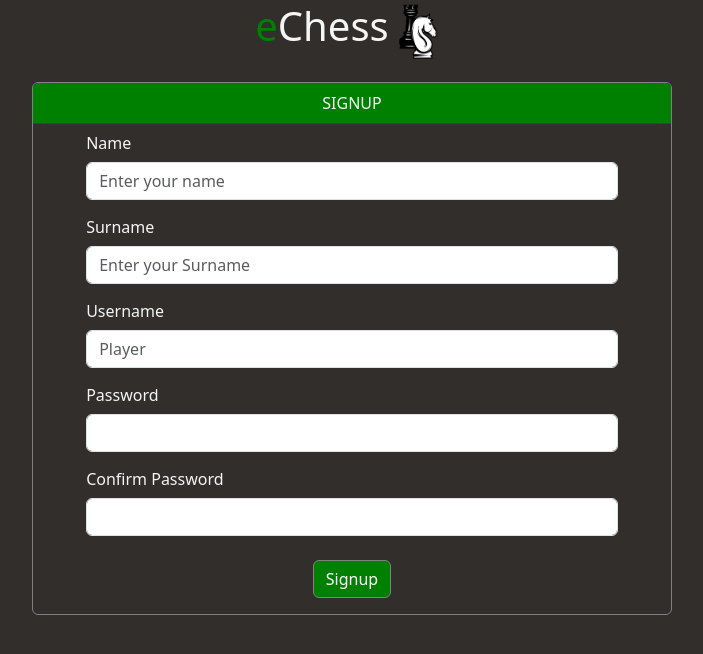
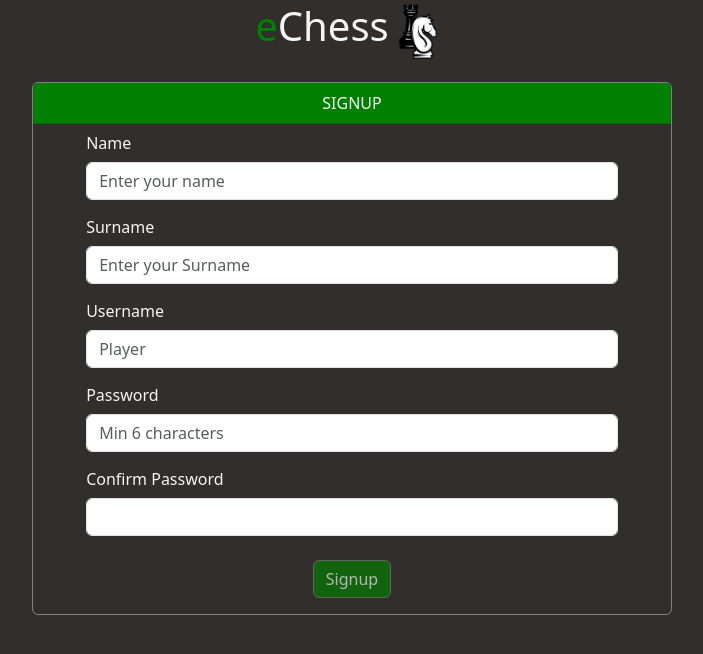
Before and after one commit to Simo23-cpp/e-Chess, an Angular app in the folder client/e-chess/: page /signup in a window 1280 px wide. Shown: the top 654 px of the page, without its empty margins (288-991 px from the left). Built offline with nearby package versions, Linux system fonts and the light colour scheme.

Commit message:
connection of backend and frontend in signup-page

```diff
--- a/client/e-chess/src/app/pages/signup-page/signup-page.component.css
+++ b/client/e-chess/src/app/pages/signup-page/signup-page.component.css
@@ -15,6 +15,15 @@
     justify-content: center;
     margin-bottom: 10px;
 }
+
+.color-alert {
+    color: whitesmoke;
+    font-size: 15px;
+    font-style: bold;
+    background-color: #DC3545;
+    border: 2px solid gray;
+}
+
 
 .btn-primary {
     font-size: medium;
--- a/client/e-chess/src/app/pages/signup-page/signup-page.component.html
+++ b/client/e-chess/src/app/pages/signup-page/signup-page.component.html
@@ -1,44 +1,71 @@
 <div class="f-flex">
+    <div *ngIf="showAlert" class="alert alert-danger color-alert col-8 colll-" style="text-align: center;" role="alert">
+        Passwords not equals
+        <div data-bs-theme="dark" style="float: right;">
+            <button type="button" class="btn-close" aria-label="Close" (click)="showAlert=false"></button>
+        </div>
+    </div>
+</div>
+
+<div class="f-flex">
+    <div *ngIf="usernameExist" class="alert alert-danger color-alert col-8 colll-" style="text-align: center;"
+        role="alert">
+        Username already exist
+        <div data-bs-theme="dark" style="float: right;">
+            <button type="button" class="btn-close" aria-label="Close" (click)="usernameExist=false"></button>
+        </div>
+    </div>
+</div>
+
+<div class="f-flex">
+
     <div class="card col-6 coll-">
         <div class="card-header">
             SIGNUP
         </div>
 
+        <form [formGroup]="submitForm" (ngSubmit)="onSubmit()">
+            <div class="c-flex">
 
-        <div class="c-flex">
                 <div class="mb-2 col-10 coll-">
                     <label class="col-5 col-form-label">Name</label>
                     <div class="col-12">
-                    <input type="text" class="form-control" placeholder="Enter your name">
+                        <input type="text" class="form-control" placeholder="Enter your name" formControlName="name">
                     </div>
                 </div>
                 <div class="mb-2 col-10 coll-">
                     <label class="col-5 col-form-label">Surname</label>
                     <div class="col-12">
-                    <input type="text" class="form-control" placeholder="Enter your Surname">
+                        <input type="text" class="form-control" placeholder="Enter your Surname"
+                            formControlName="surname">
                     </div>
                 </div>
                 <div class="mb-2 col-10 coll-">
                     <label for="staticEmail" class="col-5 col-form-label">Username</label>
                     <div class="col-12">
-                    <input type="text" class="form-control" placeholder="Player">
+                        <input type="text" class="form-control" placeholder="Player" formControlName="username">
                     </div>
                 </div>
                 <div class="mb-2 col-10 coll-">
                     <label for="inputPassword" class="col-5 col-form-label">Password</label>
                     <div class="col-12">
-                    <input type="password" class="form-control" id="inputPassword">
+                        <input type="password" class="form-control" id="inputPassword" formControlName="password"
+                            placeholder="Min 6 characters">
                     </div>
                 </div>
                 <div class="mb-2 col-10 coll-">
                     <label class="col-5 col-form-label">Confirm Password</label>
                     <div class="col-12">
-                    <input type="password" class="form-control" id="inputPassword">
+                        <input type="password" class="form-control" id="confirmPassword" formControlName="confirm_pass">
                     </div>
                 </div>
                 <div class="flex-c col-10 mb-3 mt-3 coll-">
-                <button type="button" class="btn btn-primary" (click)="signup()">Signup</button>
+                    <button type="submit" class="btn btn-primary" [disabled]="!submitForm.valid">Signup</button>
                 </div>
+
+
             </div>
+        </form>
     </div>
+
 </div>
--- a/client/e-chess/src/app/pages/signup-page/signup-page.component.ts
+++ b/client/e-chess/src/app/pages/signup-page/signup-page.component.ts
@@ -1,16 +1,75 @@
+import { HttpClient } from '@angular/common/http';
 import { Component } from '@angular/core';
+import { FormControl, FormGroup, Validators } from '@angular/forms';
 import { Router } from '@angular/router';
+import { Observer } from 'rxjs';
+
+export interface UsernameReq {
+  _id: string
+  username: string
+}
 
 @Component({
   selector: 'app-signup-page',
   templateUrl: './signup-page.component.html',
   styleUrls: ['./signup-page.component.css']
 })
+
+
 export class SignupPageComponent {
-  constructor(private router: Router) { }
 
-  signup() {
-    console.log("signup");
-    this.router.navigate(["/home"]);
+
+  constructor(private router: Router, private http: HttpClient) { }
+
+  showAlert: boolean = false;
+  usernameExist: boolean = false;
+
+  submitForm = new FormGroup({
+    name: new FormControl('', Validators.required),
+    surname: new FormControl('', Validators.required),
+    username: new FormControl('', Validators.required),
+    password: new FormControl('', [Validators.required, Validators.minLength(6)]),
+    confirm_pass: new FormControl('', Validators.required)
+
+  });
+
+  async onSubmit() {
+
+    const value = this.submitForm.value;
+
+    if (value.password !== value.confirm_pass) {
+      this.showAlert = true;
+      this.submitForm.controls.password.setValue("");
+      this.submitForm.controls.confirm_pass.setValue("");
+
+      return;
+    }
+
+    await this.http.get<UsernameReq[]>("http://localhost:8080/getUsername").subscribe((res) => {
+      const usernames = res.map((elem) => { return elem.username });
+      const s = usernames.includes(value.username!);
+      if (s) {
+        this.usernameExist = true;
+        this.submitForm.controls.username.setValue("");
+        return;
+      }
+
+    })
+
+    this.http.post("http://localhost:8080/insertUser", { "name": value.name, "surname": value.surname, "username": value.username, "password": value.password, "score": 0 })
+      .subscribe((res) => {
+        if (res) { this.submitForm.reset(); this.router.navigate(["/home"]); }
+        else {
+          console.log(res);
+        }
+      })
+
+
+
+
+
+
+
+    //
   }
 }
```
Also changed, not shown: client/e-chess/src/app/app.module.ts (+5 -2 lines), 2 other files (tests, documents, lock files or other folders). Lines whose indentation alone changed are shown as unchanged.
